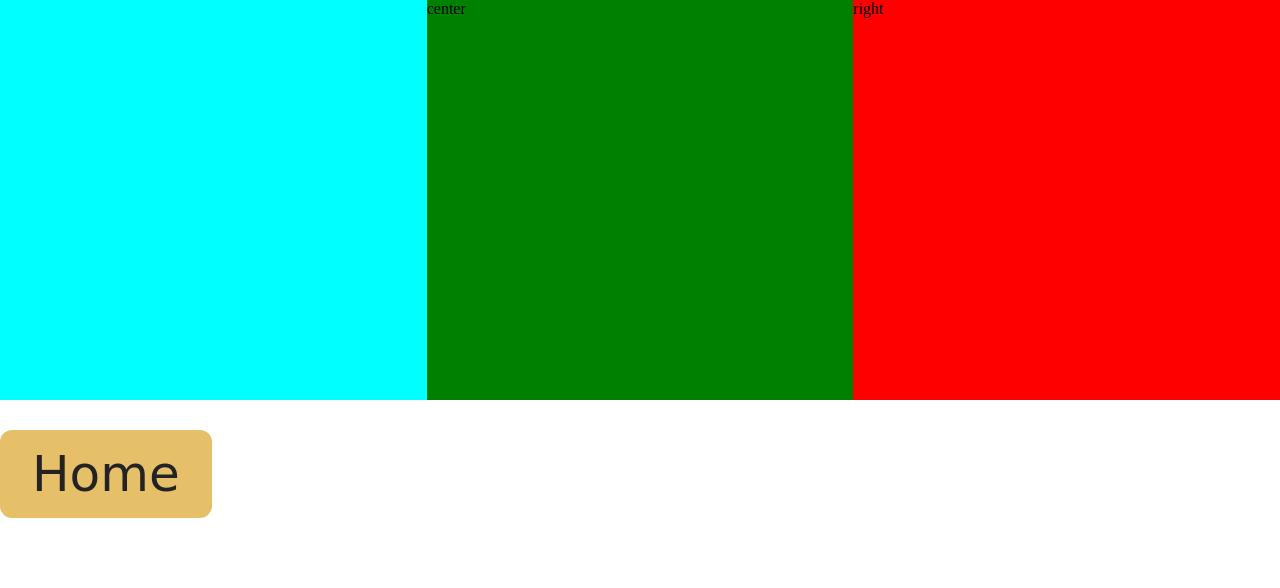
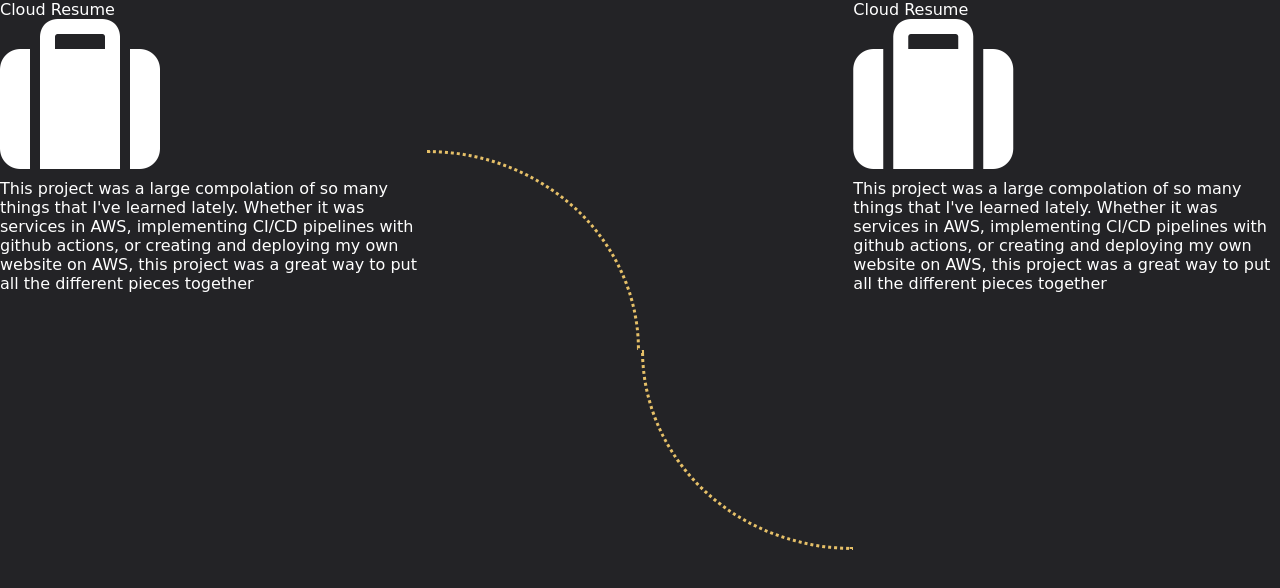
Before and after one commit to aerielellisk5/cloud_portfolio, a plain HTML site: page templates/projects.html in a window 1280 px wide. Drawn offline with Linux system fonts and the light colour scheme.

Commit message:
committing because I have not in a while

```diff
--- a/styles/projects.css
+++ b/styles/projects.css
@@ -1,27 +1,80 @@
-#project-container-1{
-    display: flex
+
+body {
+    background-color: #232326;
 }
 
-.left {
+#project-container-1{
+    background-color:#232326;
+    font-family: 'Gloria Hallelujah', cursive;
+    width: 100%;
+    color:white
+}
+
+.top {
+    display: flex;
+    background-color: #232326;
+    width:100%
+}
+.top-left {
     width:100%;
     height:400px;
-    background-color: aqua;
     margin: 0px;
 }
 
-.center {
+.top-center{
     width:100%;
     height:400px;
-    background-color: green
 }
 
-.right {
-    width:100%;
-    height:400px;
-    background-color: red;
+.dotted-line-top {
+    border-top-right-radius: 100%;
+    border-style: dotted;
+    border-color: #E6C068;
+    height:200px;
+    margin-top:150px;
+    width:50%;
+    border-bottom: none;
+    border-left: none;
+}
+
+.dotted-line-bottom {
+    /* border-style: dotted;
+    border-color: blue;
+    height:250px;
+    width:50%;  */
+    border-bottom-left-radius: 100%;
+    border-style: dotted;
+    border-color:#E6C068;
+    height:200px;
+    width:50%;
+    border-top: none;
+    border-right: none;
+    margin-left:0.5px
 }
 
 
+.top-right {
+    width:100%;
+    height:400px;
+}
+
+.center-top {
+    width: 100%;
+    display: flex;
+}
+
+.center-bottom {
+    width: 100%;
+    display: flex;
+}
+
+.hide {
+    border: none;
+}
+
+.center-bottom, .center-top{
+    width:100%
+}
 
 
 
--- a/templates/projects.html
+++ b/templates/projects.html
@@ -9,19 +9,29 @@
 </head>
 <body>
     <div id="project-container-1">
-    <div class="left">
-        <div class= "image"></div>
-        <div class= "description"></div>
+        <div class="top">
+            <div class="top-left">
+                <div class= "image">Cloud Resume</div>
+                <i class="fa-solid fa-10x fa-suitcase"></i>
+                <div class= "description"><p>This project was a large compolation of so many things that I've learned lately.  Whether it was services in AWS, implementing CI/CD pipelines with github actions, or creating and deploying my own website on AWS, this project was a great way to put all the different pieces together</p></div>
+            </div>
+            <div class="top-center">
+                <div class="center-top">
+                    <div class="dotted-line-top" ></div>
+                    <div class="dotted-line-top hide"></div>
+                </div>
+                <div class="center-bottom">
+                    <div class="dotted-line-bottom hide"></div>
+                    <div class="dotted-line-bottom"></div>
+                </div>
+            </div>
+            <div class="top-right">
+                <div class= "image">Cloud Resume</div>
+                <i class="fa-solid fa-10x fa-suitcase"></i>
+                <div class= "description"><p>This project was a large compolation of so many things that I've learned lately.  Whether it was services in AWS, implementing CI/CD pipelines with github actions, or creating and deploying my own website on AWS, this project was a great way to put all the different pieces together</p></div>
+            </div>
+        </div>
     </div>
-    <div class="center">
-        <p>center</p>
-
-    </div>
-    <div class="right">
-        <p>right</p>
-
-    </div>
-</div>
 
 
 
@@ -29,10 +39,11 @@
 
 
 
-<div id="links-to-more">
+
+<!-- <div id="links-to-more">
     <a href="index.html"><button id="projects" type="submit">Home</a>
     </button>
-</div>
+</div> -->
 
 
 
@@ -44,7 +55,7 @@
 
 
 
-
+<script src="https://kit.fontawesome.com/01db06c555.js" crossorigin="anonymous"></script>
 
 </body>
 </html>
```
